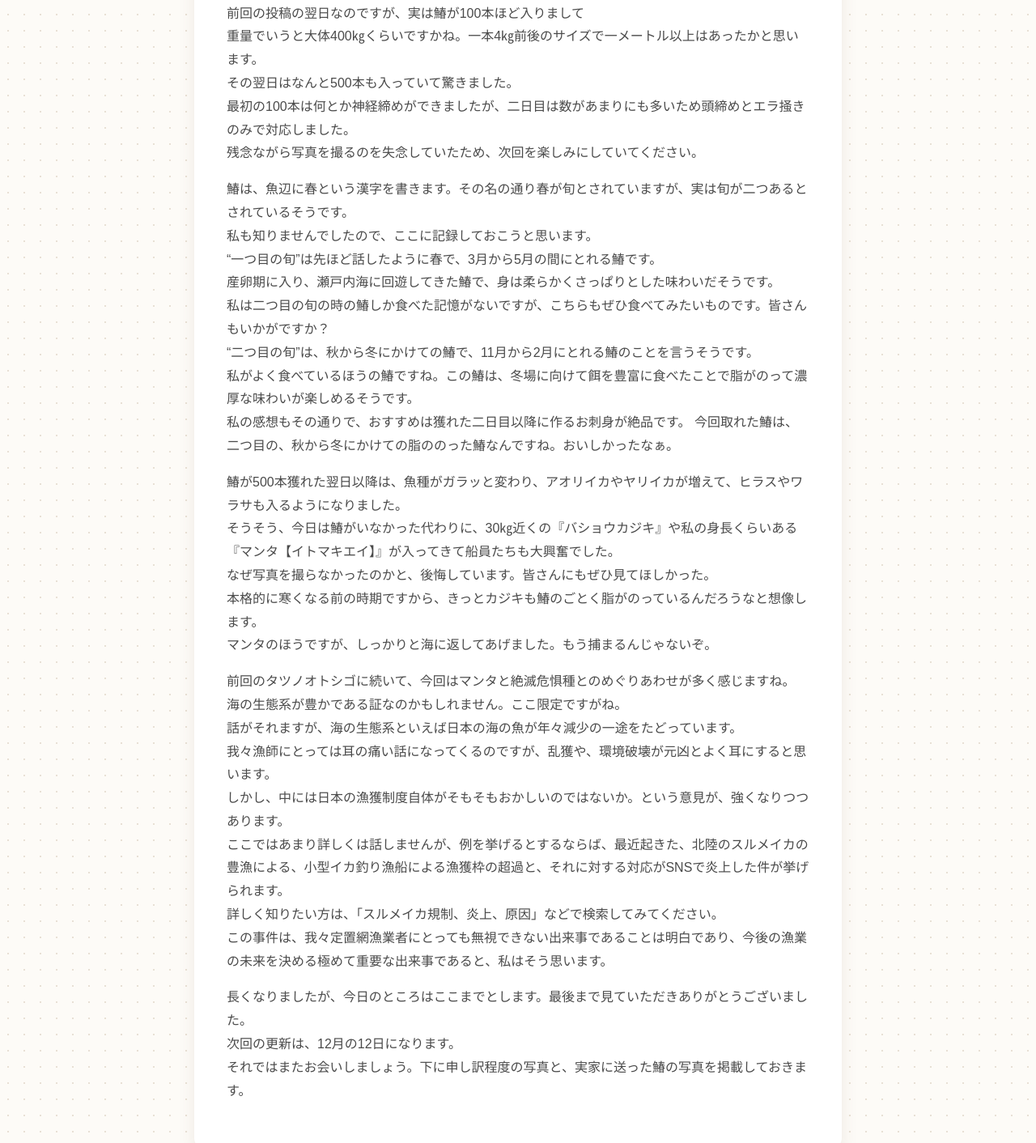
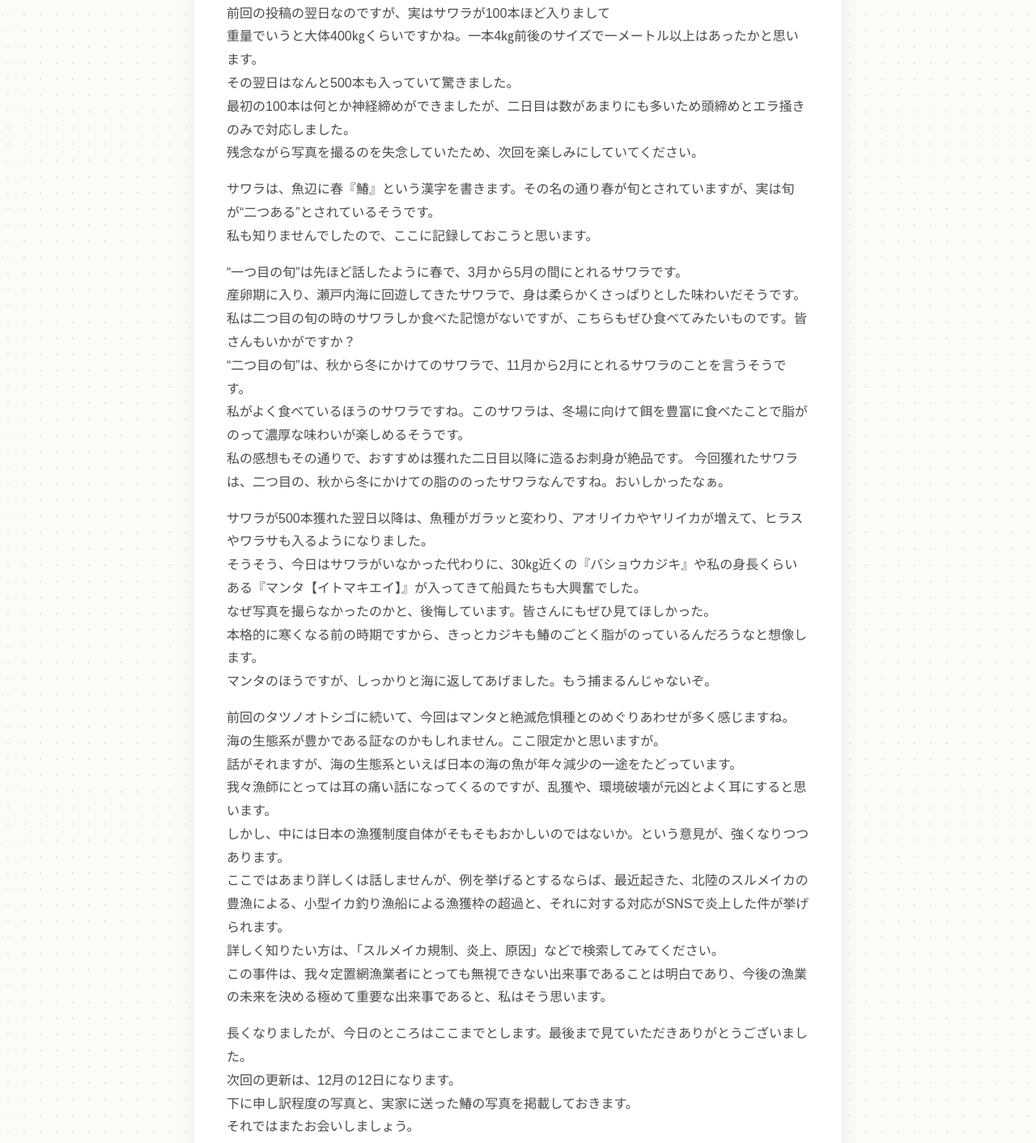
Before and after one commit to ilikecatandfish-png/fishing-diary, a plain HTML site: page article4.html in a window 1280 px wide. Shown: the part 152-1564 px from the top of the page at 81% size. Drawn offline with Linux system fonts and the light colour scheme; a web font is replaced by a local one.

Commit message:
Add files via upload

```diff
--- a/article4.html
+++ b/article4.html
@@ -102,33 +102,35 @@
     <article class="article-card">
         <h1>最初の投稿から一週間経ちました</h1>
         <p>
-            前回の投稿の翌日なのですが、実は鰆が100本ほど入りまして<br>
+            前回の投稿の翌日なのですが、実はサワラが100本ほど入りまして<br>
             重量でいうと大体400㎏くらいですかね。一本4㎏前後のサイズで一メートル以上はあったかと思います。<br>
             その翌日はなんと500本も入っていて驚きました。<br>
             最初の100本は何とか神経締めができましたが、二日目は数があまりにも多いため頭締めとエラ掻きのみで対応しました。<br>
             残念ながら写真を撮るのを失念していたため、次回を楽しみにしていてください。
         </p>
         <p>
-            鰆は、魚辺に春という漢字を書きます。その名の通り春が旬とされていますが、実は旬が二つあるとされているそうです。<br>
-            私も知りませんでしたので、ここに記録しておこうと思います。<br>
-            “一つ目の旬”は先ほど話したように春で、3月から5月の間にとれる鰆です。<br>
-            産卵期に入り、瀬戸内海に回遊してきた鰆で、身は柔らかくさっぱりとした味わいだそうです。<br>
-            私は二つ目の旬の時の鰆しか食べた記憶がないですが、こちらもぜひ食べてみたいものです。皆さんもいかがですか？<br>
-            “二つ目の旬”は、秋から冬にかけての鰆で、11月から2月にとれる鰆のことを言うそうです。<br>
-            私がよく食べているほうの鰆ですね。この鰆は、冬場に向けて餌を豊富に食べたことで脂がのって濃厚な味わいが楽しめるそうです。<br>
-            私の感想もその通りで、おすすめは獲れた二日目以降に作るお刺身が絶品です。
-            今回取れた鰆は、二つ目の、秋から冬にかけての脂ののった鰆なんですね。おいしかったなぁ。
+          サワラは、魚辺に春『鰆』という漢字を書きます。その名の通り春が旬とされていますが、実は旬が“二つある”とされているそうです。<br>
+            私も知りませんでしたので、ここに記録しておこうと思います。
         </p>
         <p>
-            鰆が500本獲れた翌日以降は、魚種がガラッと変わり、アオリイカやヤリイカが増えて、ヒラスやワラサも入るようになりました。<br>
-            そうそう、今日は鰆がいなかった代わりに、30㎏近くの『バショウカジキ』や私の身長くらいある『マンタ【イトマキエイ】』が入ってきて船員たちも大興奮でした。<br>
+            “一つ目の旬”は先ほど話したように春で、3月から5月の間にとれるサワラです。<br>
+            産卵期に入り、瀬戸内海に回遊してきたサワラで、身は柔らかくさっぱりとした味わいだそうです。<br>
+            私は二つ目の旬の時のサワラしか食べた記憶がないですが、こちらもぜひ食べてみたいものです。皆さんもいかがですか？<br>
+            “二つ目の旬”は、秋から冬にかけてのサワラで、11月から2月にとれるサワラのことを言うそうです。<br>
+            私がよく食べているほうのサワラですね。このサワラは、冬場に向けて餌を豊富に食べたことで脂がのって濃厚な味わいが楽しめるそうです。<br>
+            私の感想もその通りで、おすすめは獲れた二日目以降に造るお刺身が絶品です。
+            今回獲れたサワラは、二つ目の、秋から冬にかけての脂ののったサワラなんですね。おいしかったなぁ。
+        </p>
+        <p>
+            サワラが500本獲れた翌日以降は、魚種がガラッと変わり、アオリイカやヤリイカが増えて、ヒラスやワラサも入るようになりました。<br>
+            そうそう、今日はサワラがいなかった代わりに、30㎏近くの『バショウカジキ』や私の身長くらいある『マンタ【イトマキエイ】』が入ってきて船員たちも大興奮でした。<br>
             なぜ写真を撮らなかったのかと、後悔しています。皆さんにもぜひ見てほしかった。<br>
             本格的に寒くなる前の時期ですから、きっとカジキも鰆のごとく脂がのっているんだろうなと想像します。<br>
             マンタのほうですが、しっかりと海に返してあげました。もう捕まるんじゃないぞ。
         </p>
         <p>
             前回のタツノオトシゴに続いて、今回はマンタと絶滅危惧種とのめぐりあわせが多く感じますね。<br>
-            海の生態系が豊かである証なのかもしれません。ここ限定ですがね。<br>
+            海の生態系が豊かである証なのかもしれません。ここ限定かと思いますが。<br>
             話がそれますが、海の生態系といえば日本の海の魚が年々減少の一途をたどっています。<br>
             我々漁師にとっては耳の痛い話になってくるのですが、乱獲や、環境破壊が元凶とよく耳にすると思います。<br>
             しかし、中には日本の漁獲制度自体がそもそもおかしいのではないか。という意見が、強くなりつつあります。<br>
@@ -139,7 +141,8 @@
         <p>
             長くなりましたが、今日のところはここまでとします。最後まで見ていただきありがとうございました。<br>
             次回の更新は、12月の12日になります。<br>
-            それではまたお会いしましょう。下に申し訳程度の写真と、実家に送った鰆の写真を掲載しておきます。
+            下に申し訳程度の写真と、実家に送った鰆の写真を掲載しておきます。<br>
+            それではまたお会いしましょう。
         </p>
     </article>
     <div class="photo-gallery">
```
Also changed, not shown: article1.html (+4 -4 lines), article3.html (+4 -0 lines).
